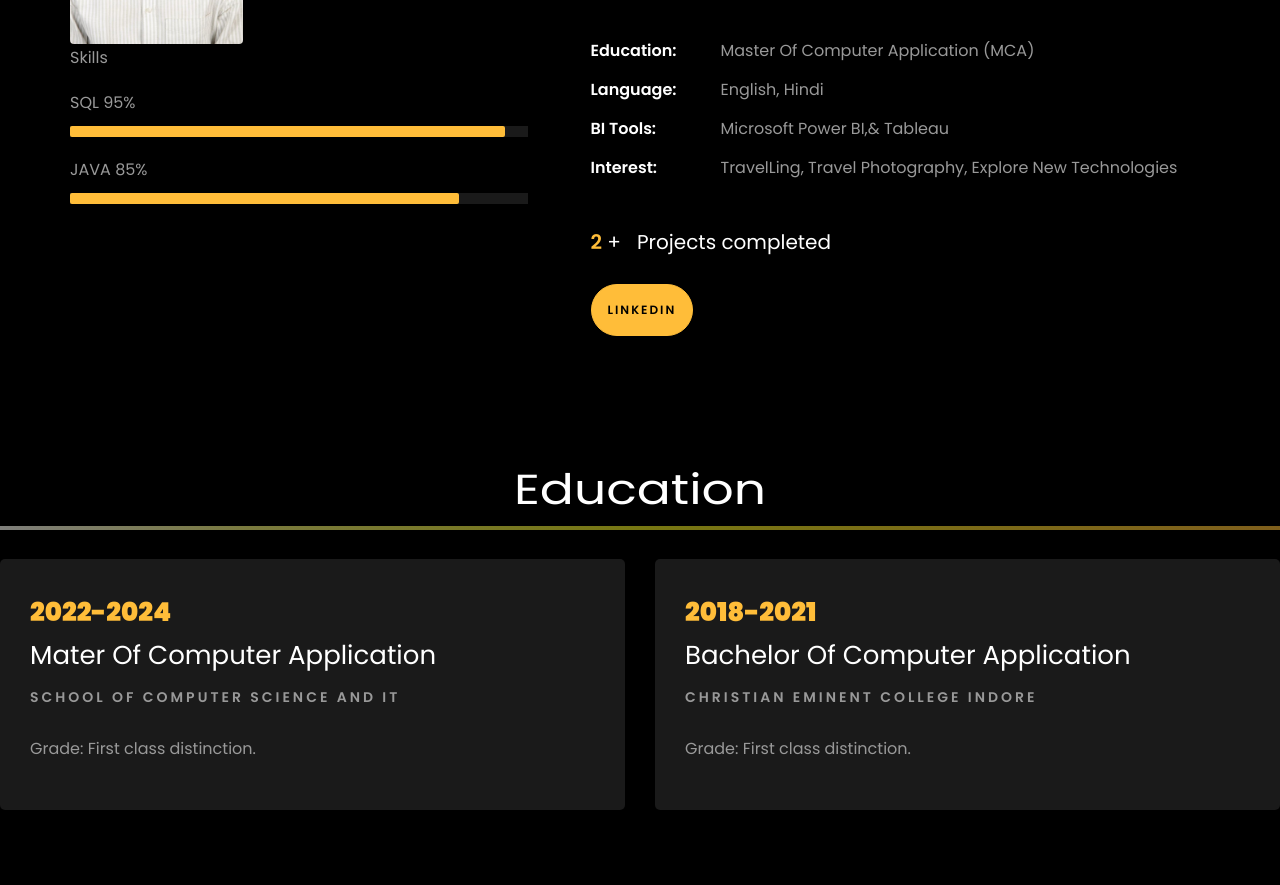
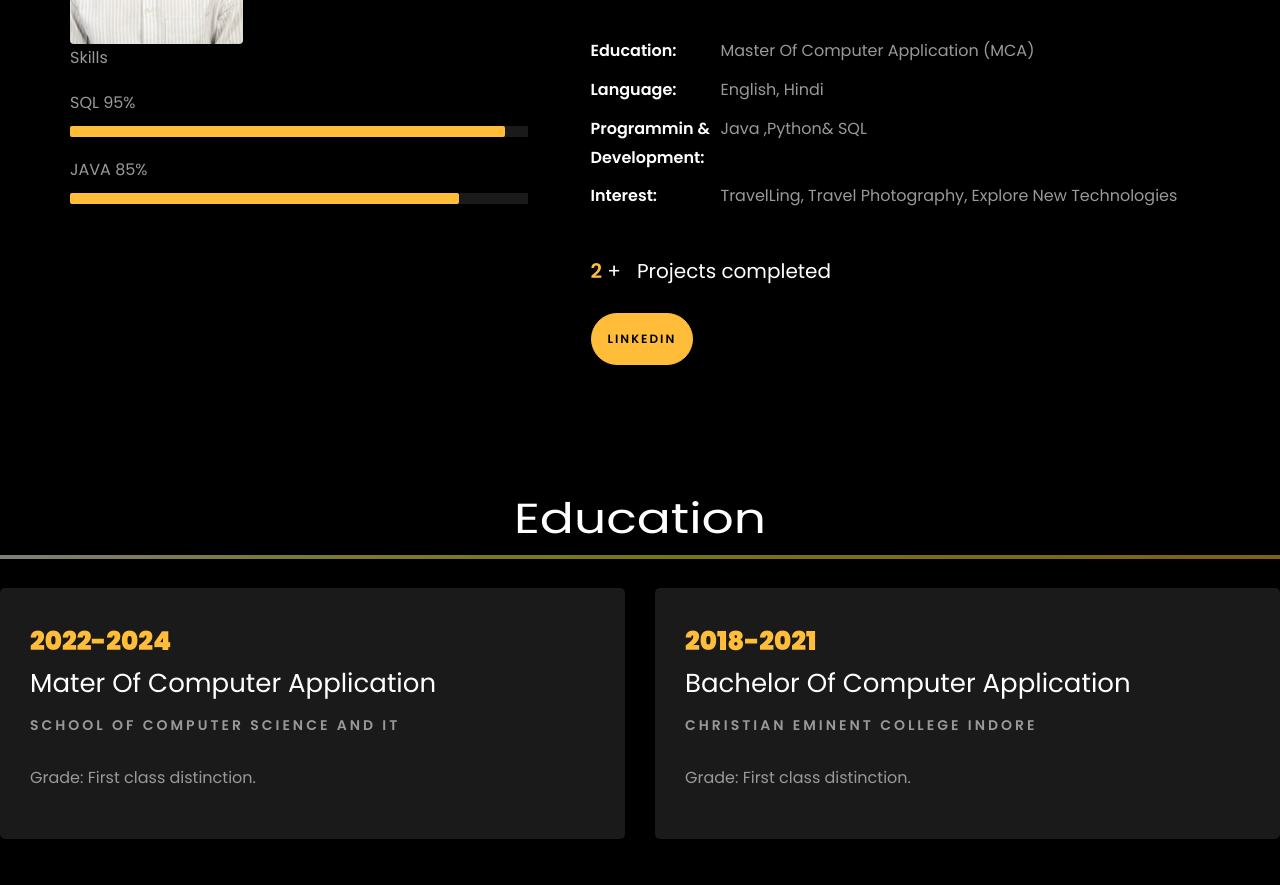
Before and after one commit to Anarpitgupta18/Anarpitgupta18.github.io, a plain HTML site: page index.html in a window 1280 px wide. Shown: the part 1079-1964 px from the top of the page. Drawn offline with Linux system fonts and the light colour scheme; files whose address does not match are found by name.

Commit message:
Update index.html

```diff
--- a/index.html
+++ b/index.html
@@ -278,7 +278,7 @@
 									<li class="d-flex"><span>Domain:</span> <span>Retail, Ecommerce, BFSI &amp; Digital Marketing</span></li> -->
 									<li class="d-flex"><span>Education:</span> <span>Master Of Computer Application (MCA)</span></li>
 									<li class="d-flex"><span>Language:</span> <span>English, Hindi</span></li>
-									<li class="d-flex"><span>BI Tools:</span> <span>Microsoft Power BI,&amp; Tableau</span></li>
+									<li class="d-flex"><span>Programmin & Development:</span> <span>Java ,Python&amp; SQL</span></li>
 									<!-- <li class="d-flex"><span>Other Skills:</span> <span>Cloud, PySpark, Excel, Git, JIRA, Google Analytics &amp; SEO</span></li> -->
 									<li class="d-flex"><span>Interest:</span> <span>TravelLing, Travel Photography, Explore New Technologies</span></li>
 
```
